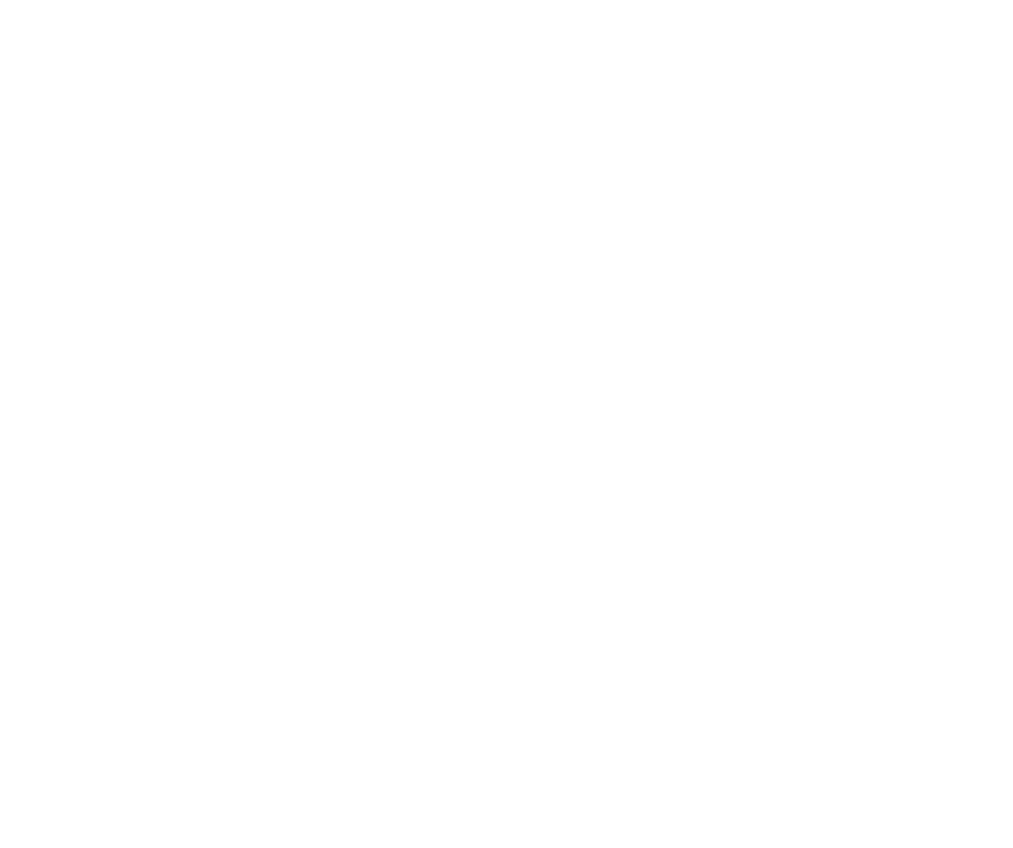
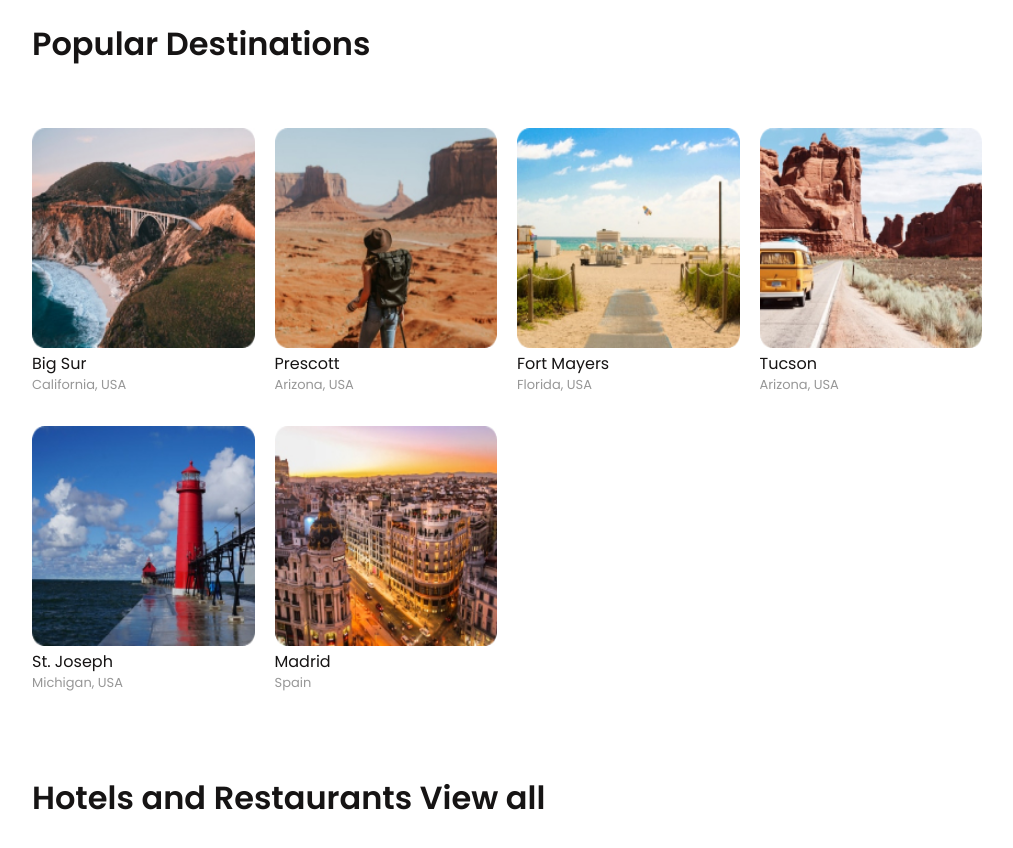
Before and after one commit to AbrorFarmonov/2prism, a Next.js app: page / in a window 1280 px wide. Shown: the part 860-1708 px from the top of the page, without its empty margins (133-1146 px from the left). Before the commit the page ends 824 px from the top, so only its background shows below. Built offline with nearby package versions, Linux system fonts and the light colour scheme.

Commit message:
adding_detailed_pages_with_own_data

```diff
--- /dev/null
+++ b/src/components/customImage.tsx
@@ -0,0 +1,9 @@
+'use client'
+import Image from 'next/image'
+import { useState } from 'react'
+
+export default function CustomImage({ item }: any) {
+    const [loading, setLoading] = useState(true)
+
+    return <Image src={item.img} alt='preview' className={loading ? 'blur-2xl scale-125 overflow-hidden transition-all' : 'blur-0 scale-100 overflow-hidden transition-all'} fill onLoad={() => setLoading(false)} />
+}
--- a/src/components/moreInfo.tsx
+++ b/src/components/moreInfo.tsx
@@ -1,11 +1,72 @@
+import pop_one from '../assets/pop-one.jpg'
+import pop_two from '../assets/pop-two.jpg'
+import pop_three from '../assets/pop-three.jpg'
+import pop_four from '../assets/pop-four.jpg'
+import pop_five from '../assets/pop-five.jpg'
+import pop_six from '../assets/pop-six.jpg'
+import Image from 'next/image'
+import CustomImage from './customImage'
+
+export interface Data {
+    img: any
+    title: string
+    desc: string
+}
+
 export default function MoreInfo() {
+    const pop_detailed: Data[] = [
+        {
+            img: pop_one,
+            title: 'Big Sur',
+            desc: 'California, USA'
+        },
+        {
+            img: pop_two,
+            title: 'Prescott',
+            desc: 'Arizona, USA'
+        },
+        {
+            img: pop_three,
+            title: 'Fort Mayers',
+            desc: 'Florida, USA'
+        },
+        {
+            img: pop_four,
+            title: 'Tucson',
+            desc: 'Arizona, USA'
+        },
+        {
+            img: pop_five,
+            title: 'St. Joseph',
+            desc: 'Michigan, USA'
+        },
+        {
+            img: pop_six,
+            title: 'Madrid',
+            desc: 'Spain'
+        },
+    ]
     return (
         <>
             <div>
-                <h1>Popular Destinations</h1>
-                <div className="content-container">
-
+                <h1 className='text-[#161414] text-[25px] lg:text-[32px] font-[600] pt-[40px] lg:pt-[80px] pb-[40px] lg:pb-[60px]'>Popular Destinations</h1>
+                <div className="content-container grid grid-cols-1 md:grid-cols-2 gap-x-[20px] gap-y-[30px] lg:grid-cols-4">
+                    {
+                        pop_detailed.map((item, index) => (
+                            <div key={index}>
+                                <div className="image-container relative h-[270px] lg:h-[220px]">
+                                    <CustomImage item={item} />
+                                </div>
+                                <h2 className='text-[#161414] fpmt-[600] text-[16px] mt-[8px] leading-none'>{item.title}</h2>
+                                <span className='text-[#979797] text-[13px]'>{item.desc}</span>
+                            </div>
+                        ))
+                    }
                 </div>
+            </div>
+            <div>
+                <h1 className='text-[#161414] text-[25px] lg:text-[32px] font-[600] pt-[40px] lg:pt-[80px] pb-[40px] lg:pb-[60px]'>Hotels and Restaurants
+                    View all</h1>
             </div>
         </>
     )
```
